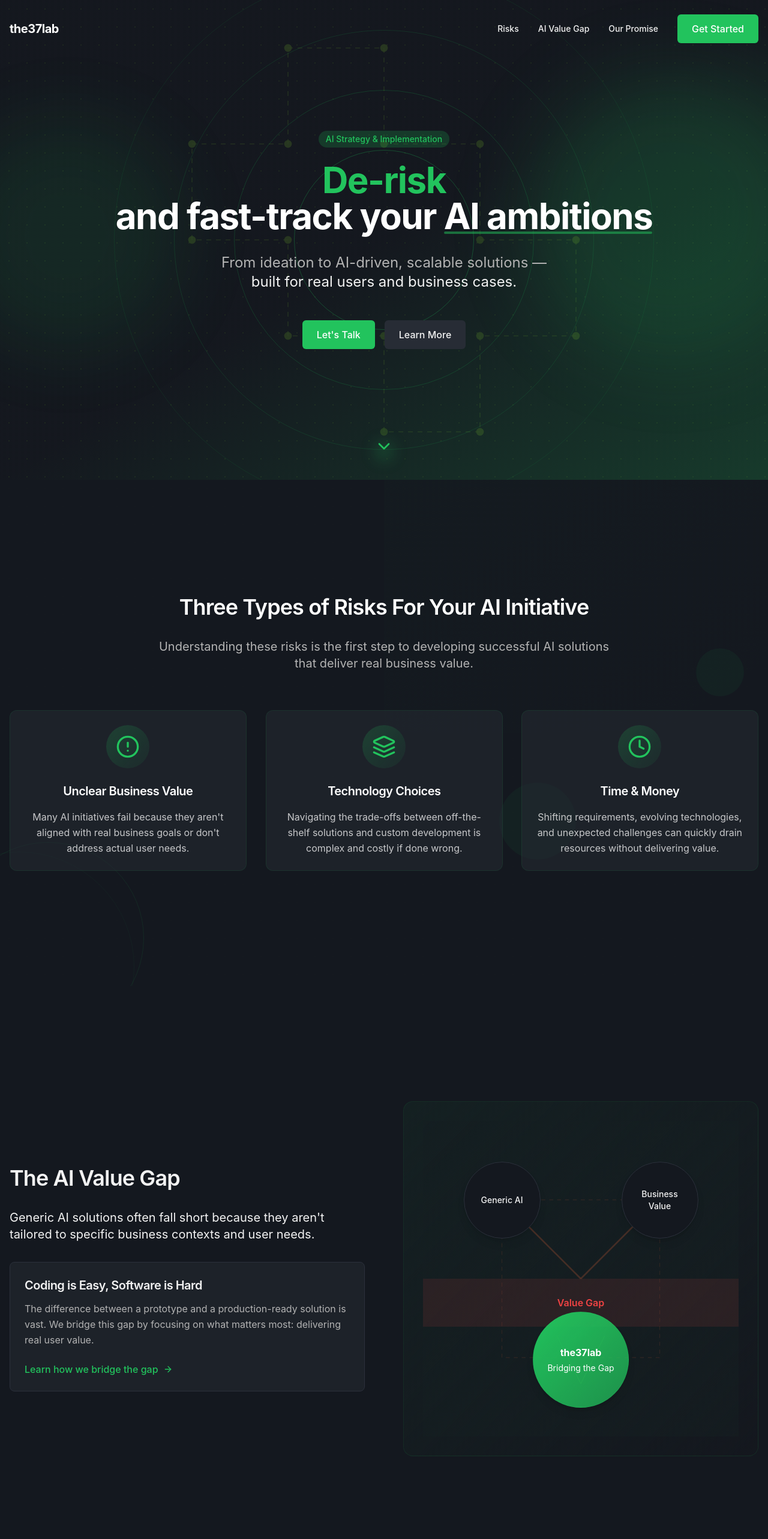
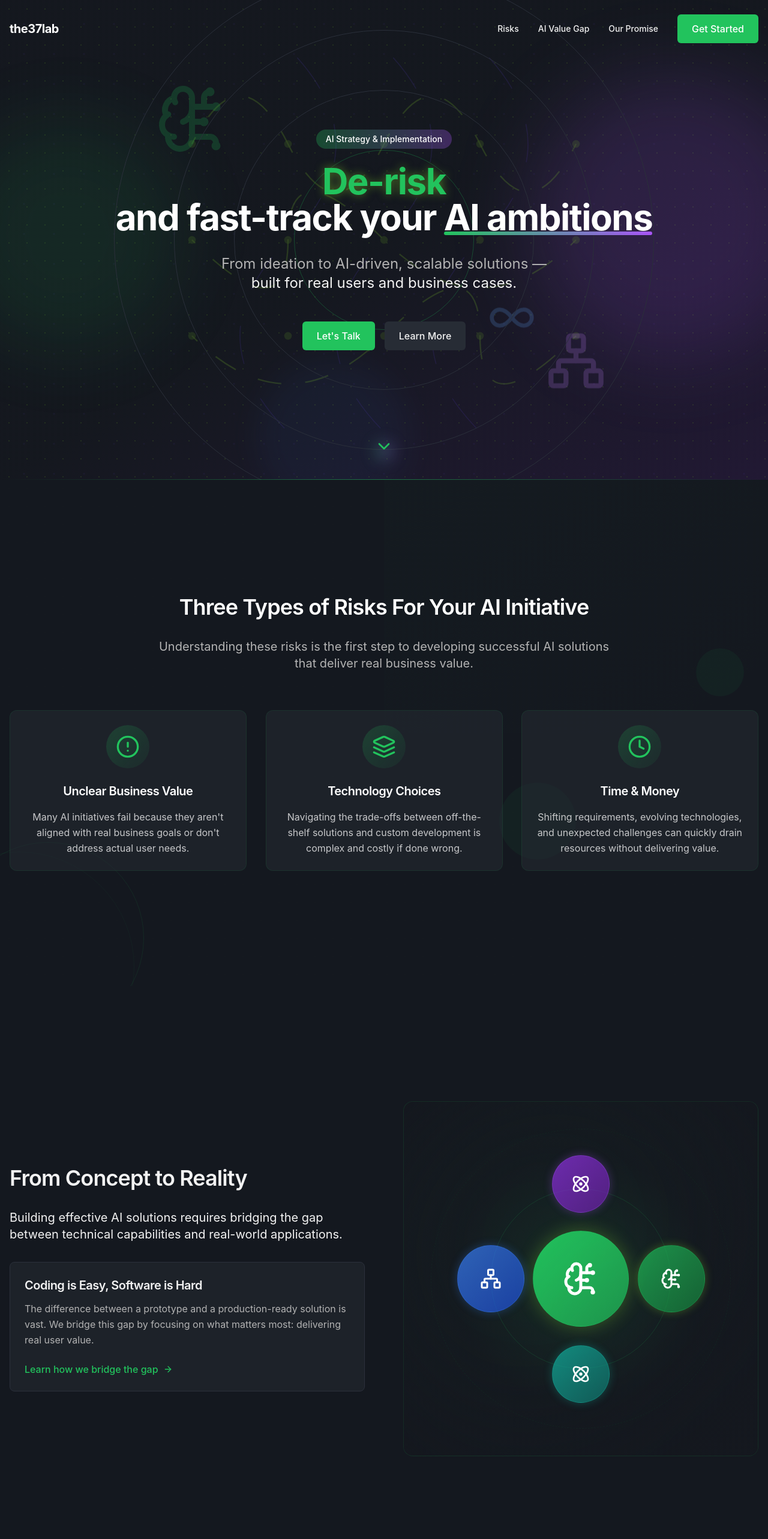
Before and after one commit to adoer-platform/the37lab-v2, a React (Vite) app: page / in a window 1280 px wide. Shown: the top 2566 px of the page at 60% size. Built offline with nearby package versions, Linux system fonts and the light colour scheme.

Commit message:
Improve Hero Section Visuals
Refined hero section visuals for a more striking and artistic, yet tech-focused aesthetic. Removed the graphics from the "AI Value Gap" section.

```diff
--- a/src/components/Hero.tsx
+++ b/src/components/Hero.tsx
@@ -1,5 +1,5 @@
 
-import { ChevronDown } from "lucide-react";
+import { ChevronDown, BrainCircuit, Network, Infinity } from "lucide-react";
 import { useEffect, useState } from "react";
 
 const Hero = () => {
@@ -20,16 +20,17 @@ const Hero = () => {
 
   return (
     <section className="relative min-h-screen flex items-center justify-center overflow-hidden">
-      {/* Enhanced background with dynamic gradients */}
-      <div className="absolute inset-0 bg-gradient-to-br from-background via-background/95 to-accent/20 z-0"></div>
+      {/* Enhanced background with richer gradients */}
+      <div className="absolute inset-0 bg-gradient-to-br from-background via-background/95 to-purple-900/20 z-0"></div>
 
-      {/* Animated particle field */}
+      {/* Enhanced animated particle field */}
       <div className="absolute inset-0 overflow-hidden z-0">
         <div className="absolute w-full h-full opacity-20">
-          {/* Particle dots grid */}
+          {/* Particle dots grid with more artistic pattern */}
           <div className="h-full w-full" style={{
-            backgroundImage: 'radial-gradient(rgba(142, 220, 45, 0.4) 1px, transparent 1px)',
-            backgroundSize: '30px 30px'
+            backgroundImage: 'radial-gradient(rgba(142, 220, 45, 0.6) 1px, transparent 1px), radial-gradient(rgba(111, 76, 255, 0.3) 1px, transparent 2px)',
+            backgroundSize: '30px 30px, 50px 50px',
+            backgroundPosition: '0 0, 15px 15px'
           }}></div>
         </div>
       </div>
@@ -38,40 +39,52 @@ const Hero = () => {
       <div className="absolute inset-0 overflow-hidden z-0">
         {/* Larger glowing orbs with pulsation */}
         <div className="absolute top-1/4 -left-20 w-96 h-96 bg-accent/20 rounded-full blur-3xl animate-pulse"></div>
-        <div className="absolute bottom-1/4 -right-20 w-[30rem] h-[30rem] bg-accent/15 rounded-full blur-3xl"></div>
+        <div className="absolute bottom-1/4 -right-20 w-[30rem] h-[30rem] bg-purple-500/15 rounded-full blur-3xl"></div>
+        <div className="absolute top-3/4 left-1/3 w-64 h-64 bg-blue-500/10 rounded-full blur-xl animate-pulse opacity-70"></div>
 
-        {/* Digital circuit pattern overlay */}
-        <svg className="absolute inset-0 w-full h-full opacity-20" viewBox="0 0 100 100">
+        {/* Digital circuit pattern overlay with more complex pattern */}
+        <svg className="absolute inset-0 w-full h-full opacity-30" viewBox="0 0 100 100">
           <path
-            d="M10,30 L30,30 L30,10 L50,10 L50,30 L70,30 L70,50 L90,50 L90,70 L70,70 L70,90 L50,90 L50,70 L30,70 L30,50 L10,50 Z"
+            d="M10,30 Q20,10 30,30 T50,30 T70,30 T90,30 M90,50 Q70,70 50,50 T30,50 T10,50 M10,70 Q30,90 50,70 T70,70 T90,70"
             fill="none"
             stroke="rgba(142, 220, 45, 0.6)"
+            strokeWidth="0.3"
+            strokeDasharray="0.5,0.5"
+            className={`${animate ? 'animate-dash' : ''}`}
+          />
+          <path
+            d="M30,10 Q50,30 30,50 T30,90 M50,10 Q70,30 50,50 T50,90 M70,10 Q90,30 70,50 T70,90"
+            fill="none"
+            stroke="rgba(111, 76, 255, 0.4)"
             strokeWidth="0.2"
-            strokeDasharray="1,1"
+            strokeDasharray="0.8,0.8"
+            className={`${animate ? 'animate-dash-reverse' : ''}`}
           />
-          <circle cx="10" cy="30" r="0.8" fill="rgba(142, 220, 45, 0.8)" />
-          <circle cx="30" cy="30" r="0.8" fill="rgba(142, 220, 45, 0.8)" />
-          <circle cx="30" cy="10" r="0.8" fill="rgba(142, 220, 45, 0.8)" />
-          <circle cx="50" cy="10" r="0.8" fill="rgba(142, 220, 45, 0.8)" />
-          <circle cx="50" cy="30" r="0.8" fill="rgba(142, 220, 45, 0.8)" />
-          <circle cx="70" cy="30" r="0.8" fill="rgba(142, 220, 45, 0.8)" />
-          <circle cx="70" cy="50" r="0.8" fill="rgba(142, 220, 45, 0.8)" />
-          <circle cx="90" cy="50" r="0.8" fill="rgba(142, 220, 45, 0.8)" />
-          <circle cx="90" cy="70" r="0.8" fill="rgba(142, 220, 45, 0.8)" />
-          <circle cx="70" cy="70" r="0.8" fill="rgba(142, 220, 45, 0.8)" />
-          <circle cx="70" cy="90" r="0.8" fill="rgba(142, 220, 45, 0.8)" />
-          <circle cx="50" cy="90" r="0.8" fill="rgba(142, 220, 45, 0.8)" />
-          <circle cx="50" cy="70" r="0.8" fill="rgba(142, 220, 45, 0.8)" />
-          <circle cx="30" cy="70" r="0.8" fill="rgba(142, 220, 45, 0.8)" />
-          <circle cx="30" cy="50" r="0.8" fill="rgba(142, 220, 45, 0.8)" />
-          <circle cx="10" cy="50" r="0.8" fill="rgba(142, 220, 45, 0.8)" />
+
+          {/* Connection points */}
+          {[10, 30, 50, 70, 90].map((x) =>
+            [30, 50, 70].map((y) => (
+              <circle key={`${x}-${y}`} cx={x} cy={y} r="0.8" fill="rgba(142, 220, 45, 0.8)" className={`${animate ? 'animate-pulse' : ''}`} />
+            ))
+          )}
         </svg>
 
-        {/* Animated concentric circles */}
+        {/* Animated floating tech icons */}
+        <div className={`absolute top-1/4 left-1/4 transform -translate-x-1/2 -translate-y-1/2 opacity-20 transition-all duration-1000 ease-out ${animate ? 'opacity-20 scale-100' : 'opacity-0 scale-90'}`}>
+          <BrainCircuit size={120} className="text-accent animate-float" />
+        </div>
+        <div className={`absolute bottom-1/4 right-1/4 transform translate-x-1/2 translate-y-1/2 opacity-20 transition-all duration-1000 ease-out ${animate ? 'opacity-20 scale-100' : 'opacity-0 scale-90'}`}>
+          <Network size={100} className="text-purple-400 animate-float-reverse" />
+        </div>
+        <div className={`absolute top-2/3 left-2/3 transform -translate-x-1/2 -translate-y-1/2 opacity-20 transition-all duration-1000 ease-out ${animate ? 'opacity-20 scale-100' : 'opacity-0 scale-90'}`}>
+          <Infinity size={80} className="text-blue-400 animate-float-slow" />
+        </div>
+
+        {/* Animated concentric circles with artistic gradient borders */}
         <div className="absolute top-1/2 left-1/2 transform -translate-x-1/2 -translate-y-1/2">
-          <div className={`w-[900px] h-[900px] border border-accent/10 rounded-full transition-all duration-1000 ease-out ${animate ? 'opacity-100 scale-100' : 'opacity-0 scale-90'}`}></div>
-          <div className={`absolute top-1/2 left-1/2 transform -translate-x-1/2 -translate-y-1/2 w-[700px] h-[700px] border border-accent/15 rounded-full transition-all duration-1000 delay-300 ease-out ${animate ? 'opacity-100 scale-100' : 'opacity-0 scale-90'}`}></div>
-          <div className={`absolute top-1/2 left-1/2 transform -translate-x-1/2 -translate-y-1/2 w-[500px] h-[500px] border border-accent/20 rounded-full transition-all duration-1000 delay-500 ease-out ${animate ? 'opacity-100 scale-100' : 'opacity-0 scale-90'}`}></div>
+          <div className={`w-[900px] h-[900px] border border-gradient-to-r from-accent/30 to-purple-500/30 rounded-full transition-all duration-1000 ease-out ${animate ? 'opacity-100 scale-100' : 'opacity-0 scale-90'}`}></div>
+          <div className={`absolute top-1/2 left-1/2 transform -translate-x-1/2 -translate-y-1/2 w-[700px] h-[700px] border border-gradient-to-r from-purple-500/30 to-blue-500/30 rounded-full transition-all duration-1000 delay-300 ease-out ${animate ? 'opacity-100 scale-100' : 'opacity-0 scale-90'}`}></div>
+          <div className={`absolute top-1/2 left-1/2 transform -translate-x-1/2 -translate-y-1/2 w-[500px] h-[500px] border border-gradient-to-r from-blue-500/30 to-accent/30 rounded-full transition-all duration-1000 delay-500 ease-out ${animate ? 'opacity-100 scale-100' : 'opacity-0 scale-90'}`}></div>
           <div className={`absolute top-1/2 left-1/2 transform -translate-x-1/2 -translate-y-1/2 w-[300px] h-[300px] border border-accent/30 rounded-full transition-all duration-1000 delay-700 ease-out ${animate ? 'opacity-100 scale-100' : 'opacity-0 scale-90'}`}></div>
         </div>
       </div>
@@ -79,14 +92,14 @@ const Hero = () => {
       {/* Content Container with enhanced animation */}
       <div className="container mx-auto px-4 relative z-10 pt-20 md:pt-0">
         <div className="max-w-4xl mx-auto text-center">
-          <span className={`inline-block px-3 py-1 mb-6 rounded-full bg-accent/20 text-accent text-sm font-medium transition-all duration-700 ${animate ? 'opacity-100 translate-y-0' : 'opacity-0 translate-y-4'}`}>
+          <span className={`inline-block px-4 py-1.5 mb-6 rounded-full bg-gradient-to-r from-accent/30 to-purple-500/30 text-white text-sm font-medium transition-all duration-700 ${animate ? 'opacity-100 translate-y-0' : 'opacity-0 translate-y-4'}`}>
             AI Strategy & Implementation
           </span>
 
           <h1 className={`font-bold mb-8 text-white transition-all duration-700 delay-300 ${animate ? 'opacity-100 translate-y-0' : 'opacity-0 translate-y-4'}`}>
-            <span className="block text-accent">De-risk</span> and fast-track your <span className="relative inline-block">
+            <span className="block text-accent text-shadow-glow">De-risk</span> and fast-track your <span className="relative inline-block">
               AI&nbsp;ambitions
-              <span className="absolute bottom-0 left-0 w-full h-1 bg-accent/50 rounded-full"></span>
+              <span className="absolute bottom-0 left-0 w-full h-1.5 bg-gradient-to-r from-accent to-purple-500 rounded-full"></span>
             </span>
           </h1>
 
@@ -98,26 +111,29 @@ const Hero = () => {
           <div className={`flex flex-col sm:flex-row gap-4 justify-center transition-all duration-700 delay-700 ${animate ? 'opacity-100 translate-y-0' : 'opacity-0 translate-y-4'}`}>
             <a href="#contact" className="accent-btn group relative overflow-hidden">
               <span className="relative z-10">Let's Talk</span>
-              <span className="absolute inset-0 bg-white/10 translate-y-full group-hover:translate-y-0 transition-transform duration-300"></span>
+              <span className="absolute inset-0 bg-gradient-to-r from-accent/80 to-accent/60 translate-y-full group-hover:translate-y-0 transition-transform duration-300"></span>
             </a>
             <a href="#promise" className="secondary-btn group relative overflow-hidden">
               <span className="relative z-10">Learn More</span>
-              <span className="absolute inset-0 bg-accent/5 translate-y-full group-hover:translate-y-0 transition-transform duration-300"></span>
+              <span className="absolute inset-0 bg-gradient-to-r from-purple-500/20 to-accent/10 translate-y-full group-hover:translate-y-0 transition-transform duration-300"></span>
             </a>
           </div>
         </div>
       </div>
 
-      {/* Enhanced scroll indicator with glow effect */}
+      {/* Enhanced scroll indicator with artistic glow effect */}
       <div
         className={`absolute bottom-8 left-1/2 transform -translate-x-1/2 cursor-pointer group transition-all duration-1000 delay-1000 ${animate ? 'opacity-100 translate-y-0' : 'opacity-0 translate-y-4'}`}
         onClick={scrollToContent}
       >
         <div className="relative">
           <ChevronDown className="h-8 w-8 text-accent animate-bounce" />
-          <div className="absolute inset-0 bg-accent/20 rounded-full blur-md -z-10 group-hover:bg-accent/30 transition-colors duration-300"></div>
+          <div className="absolute inset-0 bg-gradient-to-r from-accent/30 to-purple-500/30 rounded-full blur-md -z-10 group-hover:bg-accent/30 transition-colors duration-300"></div>
         </div>
       </div>
+
+      {/* Artistic glowing line at bottom */}
+      <div className="absolute bottom-0 left-0 right-0 h-px bg-gradient-to-r from-transparent via-accent/50 to-transparent"></div>
     </section>
   );
 };
--- a/src/components/ValueGapSection.tsx
+++ b/src/components/ValueGapSection.tsx
@@ -1,6 +1,6 @@
 
 import { useState, useEffect, useRef } from "react";
-import { ArrowRight } from "lucide-react";
+import { ArrowRight, BrainCircuit, AtomIcon, Network } from "lucide-react";
 
 const ValueGapSection = () => {
   const [isVisible, setIsVisible] = useState(false);
@@ -36,10 +36,10 @@ const ValueGapSection = () => {
         <div className="grid grid-cols-1 lg:grid-cols-2 gap-16 items-center">
           <div>
             <h2 className={`section-title ${isVisible ? "animate-slide-right" : "opacity-0"}`}>
-              The AI Value Gap
+              From Concept to Reality
             </h2>
             <p className={`text-xl mb-8 ${isVisible ? "animate-slide-right" : "opacity-0"}`} style={{ animationDelay: "0.2s" }}>
-              Generic AI solutions often fall short because they aren't tailored to specific business contexts and user needs.
+              Building effective AI solutions requires bridging the gap between technical capabilities and real-world applications.
             </p>
             <div className={`bg-secondary/50 rounded-lg p-6 border border-border ${isVisible ? "animate-slide-right" : "opacity-0"}`} style={{ animationDelay: "0.4s" }}>
               <h3 className="text-xl font-semibold mb-3">Coding is Easy, Software is Hard</h3>
@@ -55,78 +55,85 @@ const ValueGapSection = () => {
 
           <div className={`relative ${isVisible ? "animate-slide-left" : "opacity-0"}`} style={{ animationDelay: "0.3s" }}>
             <div className="aspect-square bg-gradient-to-br from-accent/5 to-background rounded-2xl overflow-hidden relative border border-accent/10">
-              {/* Improved Value Gap Visualization */}
-              <div className="absolute inset-0 flex items-center justify-center p-8">
-                <div className="w-full h-full relative">
-                  {/* Gradient background for depth */}
-                  <div className="absolute inset-0 bg-gradient-to-br from-background/40 to-accent/5 opacity-40"></div>
+              {/* Artistic tech visualization */}
+              <div className="absolute inset-0 flex items-center justify-center">
+                {/* Radial gradient background */}
+                <div className="absolute inset-0 bg-gradient-radial from-accent/10 via-background/50 to-background"></div>
 
-                  {/* Connecting lines */}
-                  <svg className="absolute inset-0 w-full h-full" viewBox="0 0 400 400">
-                    <path
-                      d="M100,100 L300,100 L300,300 L100,300 Z"
-                      fill="none"
-                      stroke="rgba(142, 70, 45, 0.2)"
-                      strokeWidth="1"
-                      strokeDasharray="5,5"
-                    />
-                    <path
-                      d="M200,200 L100,100"
-                      fill="none"
-                      stroke="rgba(142, 70, 45, 0.4)"
-                      strokeWidth="2"
-                    />
-                    <path
-                      d="M200,200 L300,100"
-                      fill="none"
-                      stroke="rgba(142, 70, 45, 0.4)"
-                      strokeWidth="2"
-                    />
-                  </svg>
-
-                  {/* Generic AI circle */}
-                  <div className="absolute left-1/4 -translate-x-1/2 top-1/4 -translate-y-1/2 flex flex-col items-center">
-                    <div className="w-32 h-32 bg-background rounded-full flex items-center justify-center shadow-lg border border-border z-10">
-                      <span className="text-sm font-medium text-center px-4">Generic AI</span>
+                {/* Animated nodes and connections */}
+                <div className="relative w-full h-full">
+                  {/* Central node */}
+                  <div className="absolute left-1/2 top-1/2 -translate-x-1/2 -translate-y-1/2 flex flex-col items-center">
+                    <div className="w-40 h-40 bg-gradient-to-br from-accent to-accent/70 rounded-full flex items-center justify-center z-20 border border-accent/30 shadow-[0_0_30px_rgba(142,220,45,0.3)]">
+                      <BrainCircuit size={60} className="text-accent-foreground" />
                     </div>
                   </div>
 
-                  {/* Business Value circle */}
-                  <div className="absolute right-1/4 translate-x-1/2 top-1/4 -translate-y-1/2 flex flex-col items-center">
-                    <div className="w-32 h-32 bg-background rounded-full flex items-center justify-center shadow-lg border border-border z-10">
-                      <span className="text-sm font-medium text-center px-4">Business Value</span>
+                  {/* Orbital paths */}
+                  <div className="absolute left-1/2 top-1/2 -translate-x-1/2 -translate-y-1/2 w-[300px] h-[300px] rounded-full border border-accent/20 opacity-80"></div>
+                  <div className="absolute left-1/2 top-1/2 -translate-x-1/2 -translate-y-1/2 w-[500px] h-[500px] rounded-full border border-accent/10 opacity-60
+                                  border-dashed"></div>
+
+                  {/* Surrounding nodes */}
+                  <div className="absolute left-1/2 top-[15%] -translate-x-1/2 flex flex-col items-center">
+                    <div className="w-24 h-24 bg-gradient-to-br from-purple-600/70 to-purple-800/70 rounded-full flex items-center justify-center z-10 border border-purple-500/30 shadow-[0_0_15px_rgba(168,85,247,0.3)]">
+                      <AtomIcon size={32} className="text-white" />
                     </div>
                   </div>
 
-                  {/* Value Gap area */}
-                  <div className="absolute top-1/2 left-0 right-0 h-20 bg-destructive/10 flex items-center justify-center">
-                    <span className="text-destructive font-semibold">Value Gap</span>
+                  <div className="absolute left-[15%] top-1/2 -translate-y-1/2 flex flex-col items-center">
+                    <div className="w-28 h-28 bg-gradient-to-br from-blue-500/70 to-blue-700/70 rounded-full flex items-center justify-center z-10 border border-blue-500/30 shadow-[0_0_15px_rgba(59,130,246,0.3)]">
+                      <Network size={36} className="text-white" />
+                    </div>
                   </div>
 
-                  {/* the37lab Solution */}
-                  <div className="absolute left-1/2 -translate-x-1/2 bottom-12 flex flex-col items-center">
-                    <div className="w-40 h-40 bg-gradient-to-br from-accent to-accent/70 rounded-full flex items-center justify-center shadow-lg z-20 border border-accent/20">
-                      <div className="text-center text-accent-foreground">
-                        <div className="font-bold">the37lab</div>
-                        <div className="text-sm mt-1">Bridging the Gap</div>
-                      </div>
+                  <div className="absolute right-[15%] top-1/2 -translate-y-1/2 flex flex-col items-center">
+                    <div className="w-28 h-28 bg-gradient-to-br from-accent/70 to-green-700/70 rounded-full flex items-center justify-center z-10 border border-accent/30 shadow-[0_0_15px_rgba(142,220,45,0.3)]">
+                      <BrainCircuit size={36} className="text-white" />
                     </div>
-                    {/* Add connecting rays from the37lab circle */}
-                    <svg className="absolute top-0 left-0 w-full h-full" viewBox="0 0 400 400" style={{ zIndex: 0 }}>
-                      <path
-                        d="M200,300 L100,100"
-                        fill="none"
-                        stroke="rgba(142, 220, 45, 0.3)"
-                        strokeWidth="2"
-                      />
-                      <path
-                        d="M200,300 L300,100"
-                        fill="none"
-                        stroke="rgba(142, 220, 45, 0.3)"
-                        strokeWidth="2"
-                      />
-                    </svg>
                   </div>
+
+                  <div className="absolute left-1/2 bottom-[15%] -translate-x-1/2 flex flex-col items-center">
+                    <div className="w-24 h-24 bg-gradient-to-br from-teal-500/70 to-teal-700/70 rounded-full flex items-center justify-center z-10 border border-teal-500/30 shadow-[0_0_15px_rgba(20,184,166,0.3)]">
+                      <AtomIcon size={32} className="text-white" />
+                    </div>
+                  </div>
+
+                  {/* Connecting lines */}
+                  <svg className="absolute inset-0 w-full h-full" viewBox="0 0 100 100">
+                    <defs>
+                      <linearGradient id="lineGradient1" x1="0%" y1="0%" x2="100%" y2="0%">
+                        <stop offset="0%" stopColor="rgba(142, 220, 45, 0.7)" />
+                        <stop offset="100%" stopColor="rgba(59, 130, 246, 0.7)" />
+                      </linearGradient>
+                      <linearGradient id="lineGradient2" x1="0%" y1="0%" x2="100%" y2="0%">
+                        <stop offset="0%" stopColor="rgba(142, 220, 45, 0.7)" />
+                        <stop offset="100%" stopColor="rgba(168, 85, 247, 0.7)" />
+                      </linearGradient>
+                      <linearGradient id="lineGradient3" x1="0%" y1="0%" x2="100%" y2="0%">
+                        <stop offset="0%" stopColor="rgba(142, 220, 45, 0.7)" />
+                        <stop offset="100%" stopColor="rgba(20, 184, 166, 0.7)" />
+                      </linearGradient>
+                      <linearGradient id="lineGradient4" x1="0%" y1="0%" x2="100%" y2="0%">
+                        <stop offset="0%" stopColor="rgba(142, 220, 45, 0.7)" />
+                        <stop offset="100%" stopColor="rgba(16, 185, 129, 0.7)" />
+                      </linearGradient>
+                    </defs>
+
+                    {/* Pulse animation for lines */}
+                    <path d="M50,50 L50,15" stroke="url(#lineGradient2)" strokeWidth="0.5" fill="none">
+                      <animate attributeName="stroke-dasharray" from="0,150" to="150,0" dur="4s" repeatCount="indefinite" />
+                    </path>
+                    <path d="M50,50 L15,50" stroke="url(#lineGradient1)" strokeWidth="0.5" fill="none">
+                      <animate attributeName="stroke-dasharray" from="0,150" to="150,0" dur="3s" repeatCount="indefinite" />
+                    </path>
+                    <path d="M50,50 L85,50" stroke="url(#lineGradient4)" strokeWidth="0.5" fill="none">
+                      <animate attributeName="stroke-dasharray" from="0,150" to="150,0" dur="3.5s" repeatCount="indefinite" />
+                    </path>
+                    <path d="M50,50 L50,85" stroke="url(#lineGradient3)" strokeWidth="0.5" fill="none">
+                      <animate attributeName="stroke-dasharray" from="0,150" to="150,0" dur="4.5s" repeatCount="indefinite" />
+                    </path>
+                  </svg>
                 </div>
               </div>
             </div>
--- a/src/index.css
+++ b/src/index.css
@@ -131,4 +131,73 @@
   .card-highlight:hover::before {
     @apply opacity-100;
   }
+
+  .text-shadow-glow {
+    text-shadow: 0 0 15px rgba(142, 220, 45, 0.5);
+  }
+
+  .bg-gradient-radial {
+    background-image: radial-gradient(var(--tw-gradient-stops));
+  }
 }
+
+@keyframes dash {
+  to {
+    stroke-dashoffset: 10;
+  }
+}
+
+@keyframes dash-reverse {
+  to {
+    stroke-dashoffset: -10;
+  }
+}
+
+@keyframes float {
+  0%, 100% {
+    transform: translateY(0);
+  }
+  50% {
+    transform: translateY(-10px);
+  }
+}
+
+@keyframes float-reverse {
+  0%, 100% {
+    transform: translateY(0);
+  }
+  50% {
+    transform: translateY(10px);
+  }
+}
+
+@keyframes float-slow {
+  0%, 100% {
+    transform: translateY(0);
+  }
+  50% {
+    transform: translateY(-5px);
+  }
+}
+
+.animate-dash {
+  stroke-dasharray: 5;
+  animation: dash 20s linear infinite;
+}
+
+.animate-dash-reverse {
+  stroke-dasharray: 8;
+  animation: dash-reverse 25s linear infinite;
+}
+
+.animate-float {
+  animation: float 6s ease-in-out infinite;
+}
+
+.animate-float-reverse {
+  animation: float-reverse 8s ease-in-out infinite;
+}
+
+.animate-float-slow {
+  animation: float-slow 10s ease-in-out infinite;
+}
```
